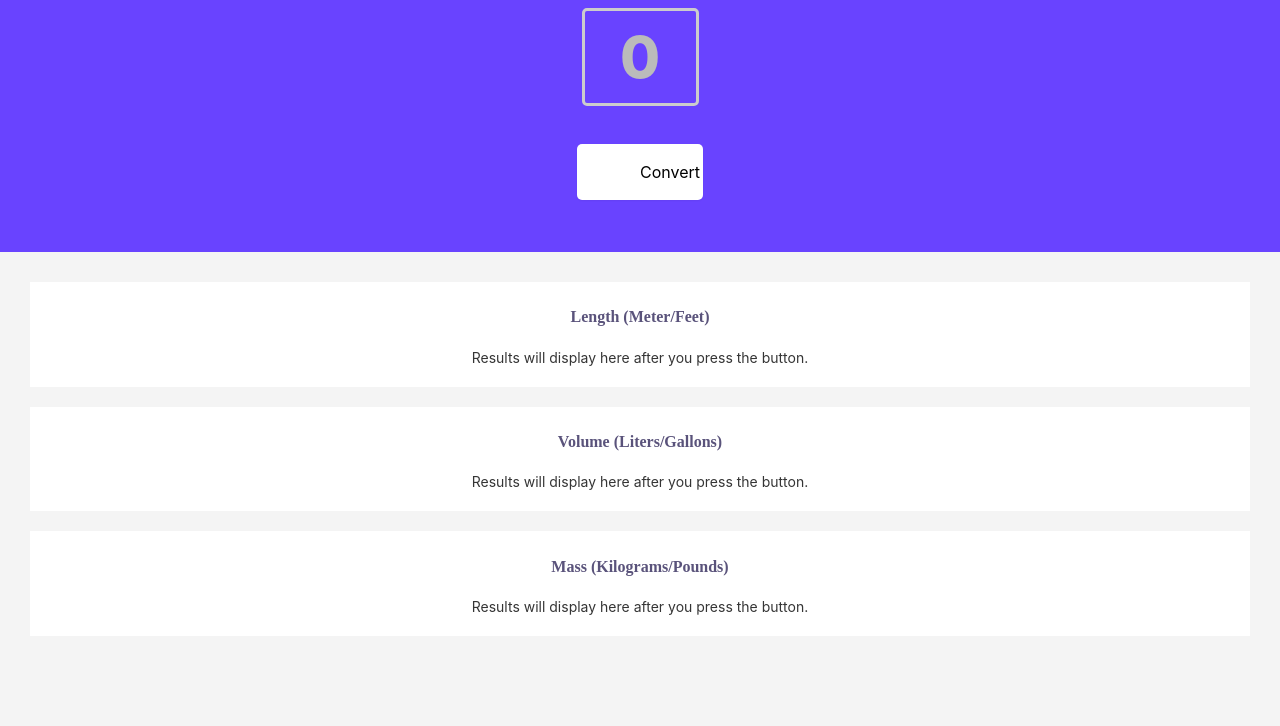
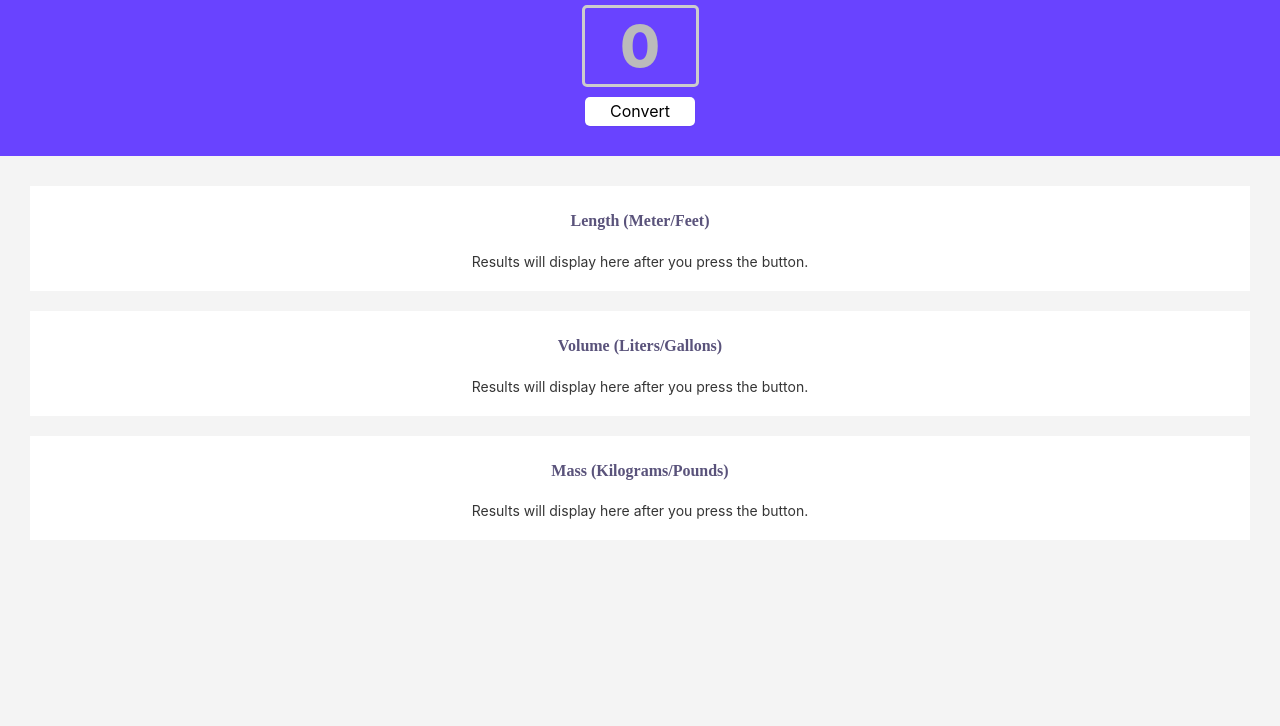
Before and after one commit to schengal4/UnitConverter, a plain HTML site: page index.html in a window 1280 px wide. Shown: the part 74-800 px from the top of the page. Drawn offline with nearby package versions, Linux system fonts and the light colour scheme.

Commit message:
UI Diff Window Sizes Bug Fix

```diff
--- a/index.css
+++ b/index.css
@@ -5,8 +5,8 @@ body {
 }
 .header {
     background-color: #6943FF;
-    padding: 0.5%;
-    padding-bottom: 4%;
+    padding: 3px;
+    padding-bottom: 30px;
     font-family: 'Inter';
     font-style: normal;
     font-weight: 800;
@@ -21,8 +21,8 @@ body {
     color: white;
     /* Aligns block to the center */
     display: block;
-    margin: 1% auto;
-    padding: 1%;
+    margin: 5px auto;
+    padding: 5px;
 
     width: 117px;
     font-family: Inter;
@@ -41,11 +41,9 @@ body {
     box-sizing: border-box;
     display: block;
     margin: auto;
-    margin-top: 3%;
-    padding: 1.5% 5%;
-    width: 117px;
-    text-align: center;
-
+    margin-top: 10px;
+    padding: 5px 20px;
+    min-width: 110px;
     box-shadow: 0px 1px 2px rgba(0, 0, 0, 0.05);
     border-radius: 5px;
 
@@ -72,6 +70,7 @@ body {
     line-height: 20px;
     letter-spacing: 0em;
 
+
 }
 
 ::placeholder { /* Chrome, Firefox, Opera, Safari 10.1+ */
```
